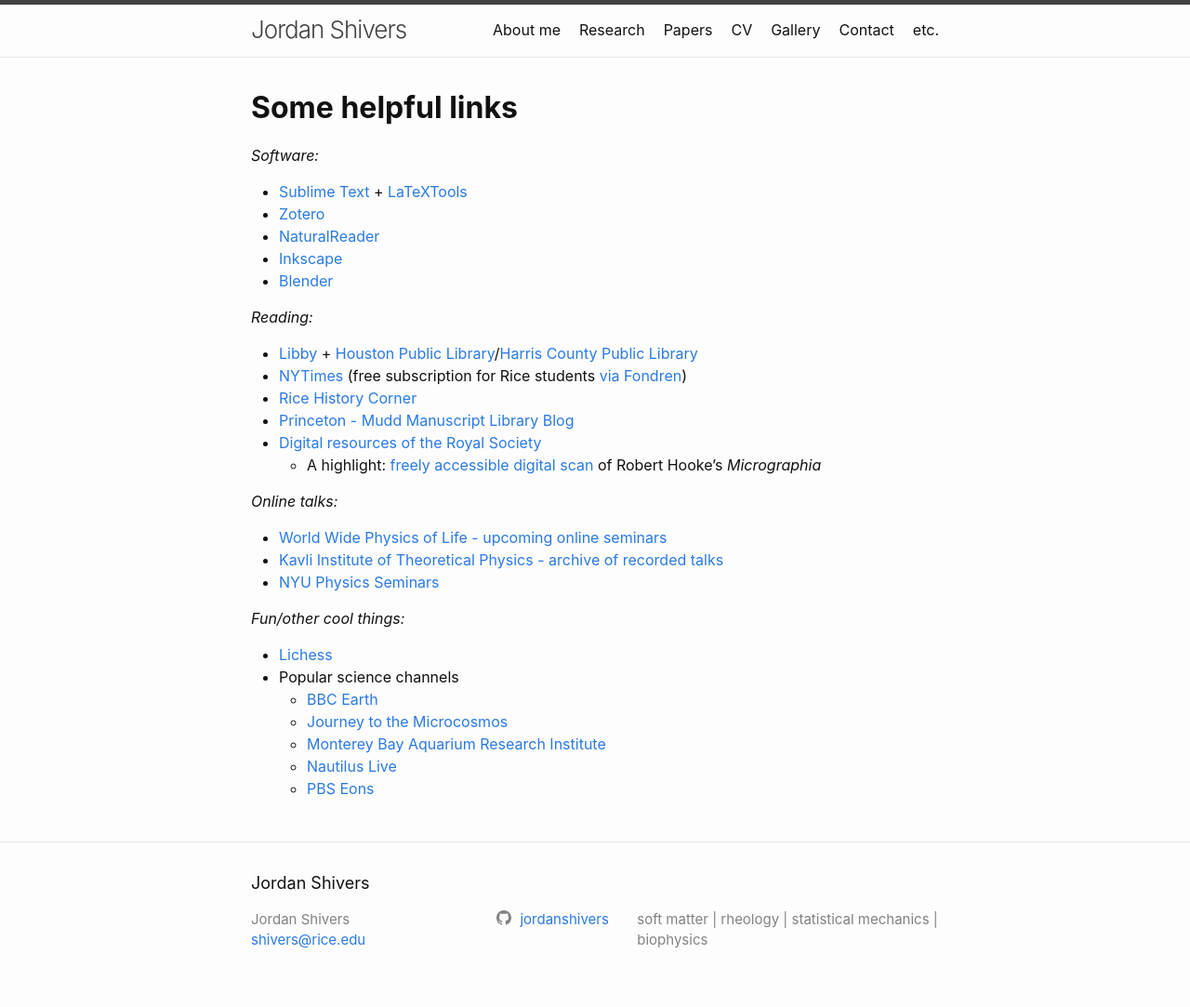
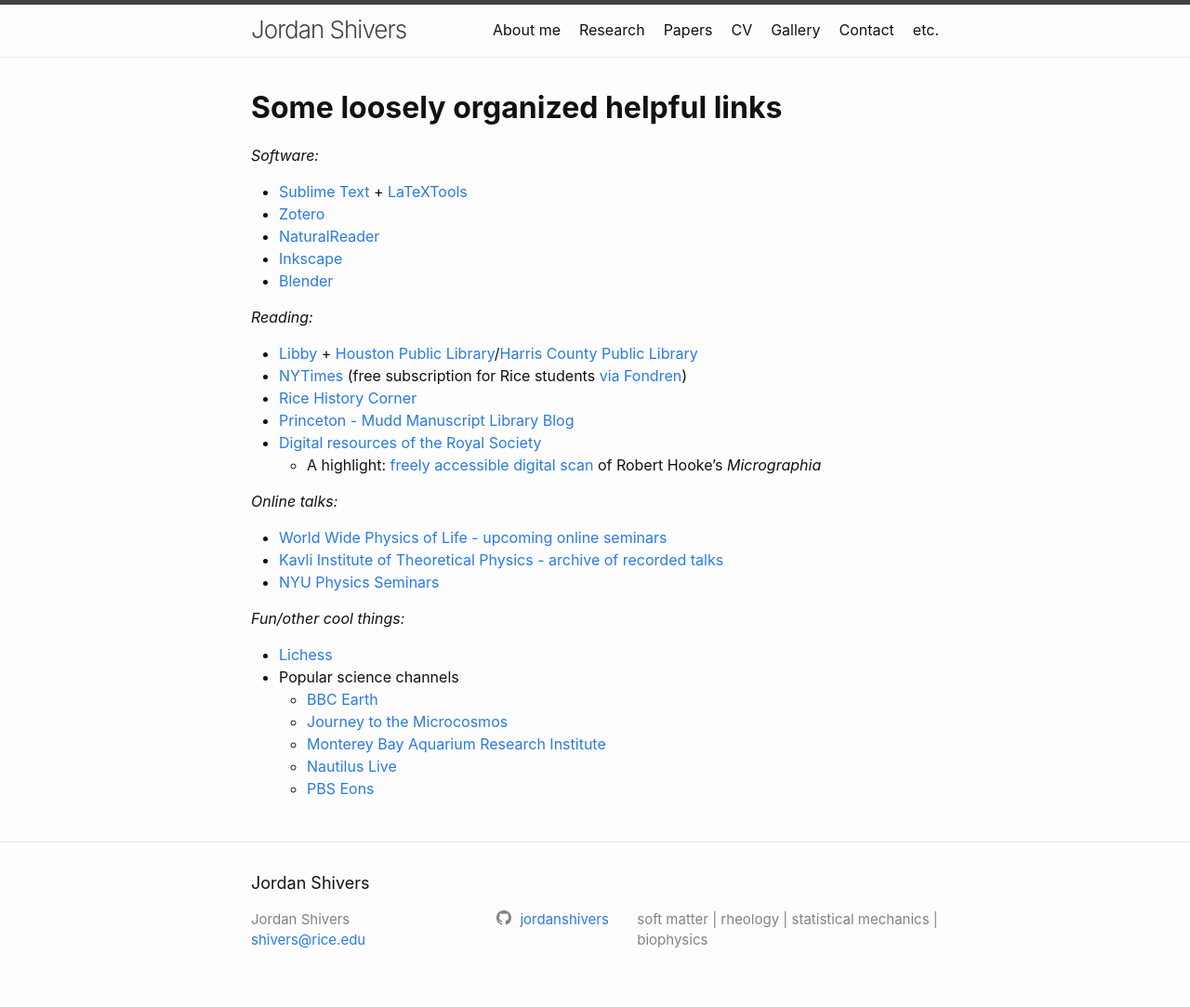
Before and after one commit to jordanshivers/jordanshivers.github.io, a Jekyll site: the page built from extras.md, in a window 1280 px wide. Shown: the whole page at 93% size. Built offline with Jekyll 4.4.1, drawn with Linux system fonts in a browser that asks for light colours.

Commit message:
Update extras.md

```diff
--- a/extras.md
+++ b/extras.md
@@ -6,7 +6,7 @@
 
 <script type="module" src="https://unpkg.com/@google/model-viewer/dist/model-viewer.min.js"></script>
 
-# **Some helpful links**
+# **Some loosely organized helpful links**
 
 *Software:*
 * [Sublime Text](https://www.sublimetext.com/) + [LaTeXTools](https://latextools.readthedocs.io/)
```
